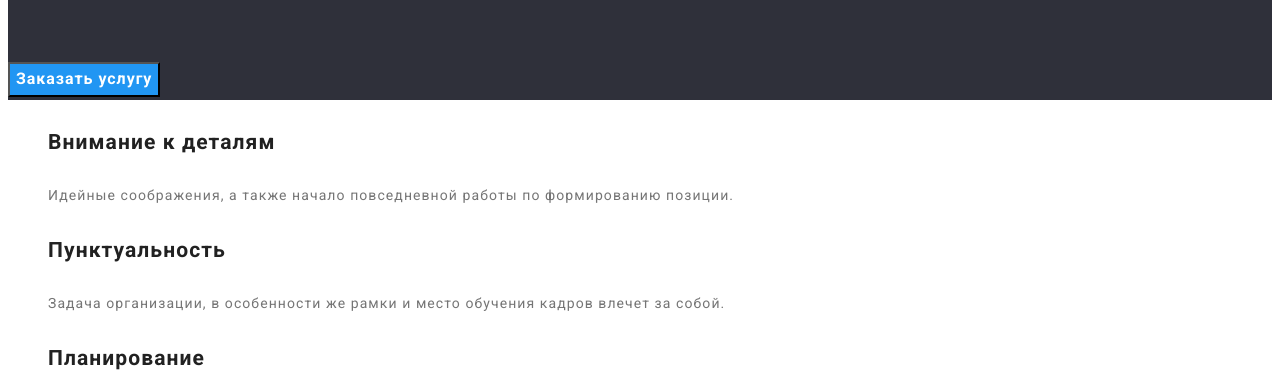
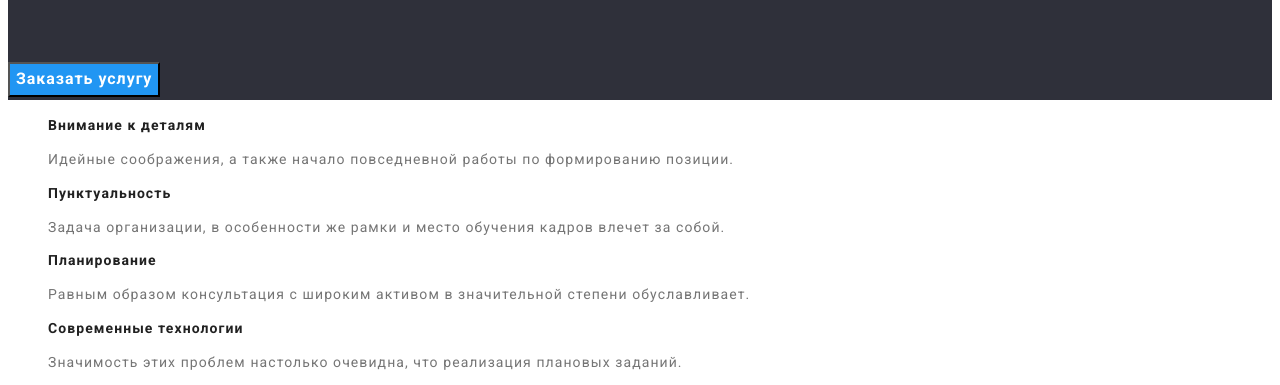
Before and after one commit to SlaVikkk63/goit-markup-hw-02, a plain HTML site: page index.html in a window 1280 px wide. Shown: the part 415-800 px from the top of the page. Drawn offline with Linux system fonts and the light colour scheme.

Commit message:
Update styles.css

```diff
--- a/css/styles.css
+++ b/css/styles.css
@@ -99,7 +99,7 @@ body{
     color: var(--main-text);
 }
 
-.section-name:{
+.section-name{
     font-weight: 700;
     font-size: 14px;
     line-height: 1.14;
```
